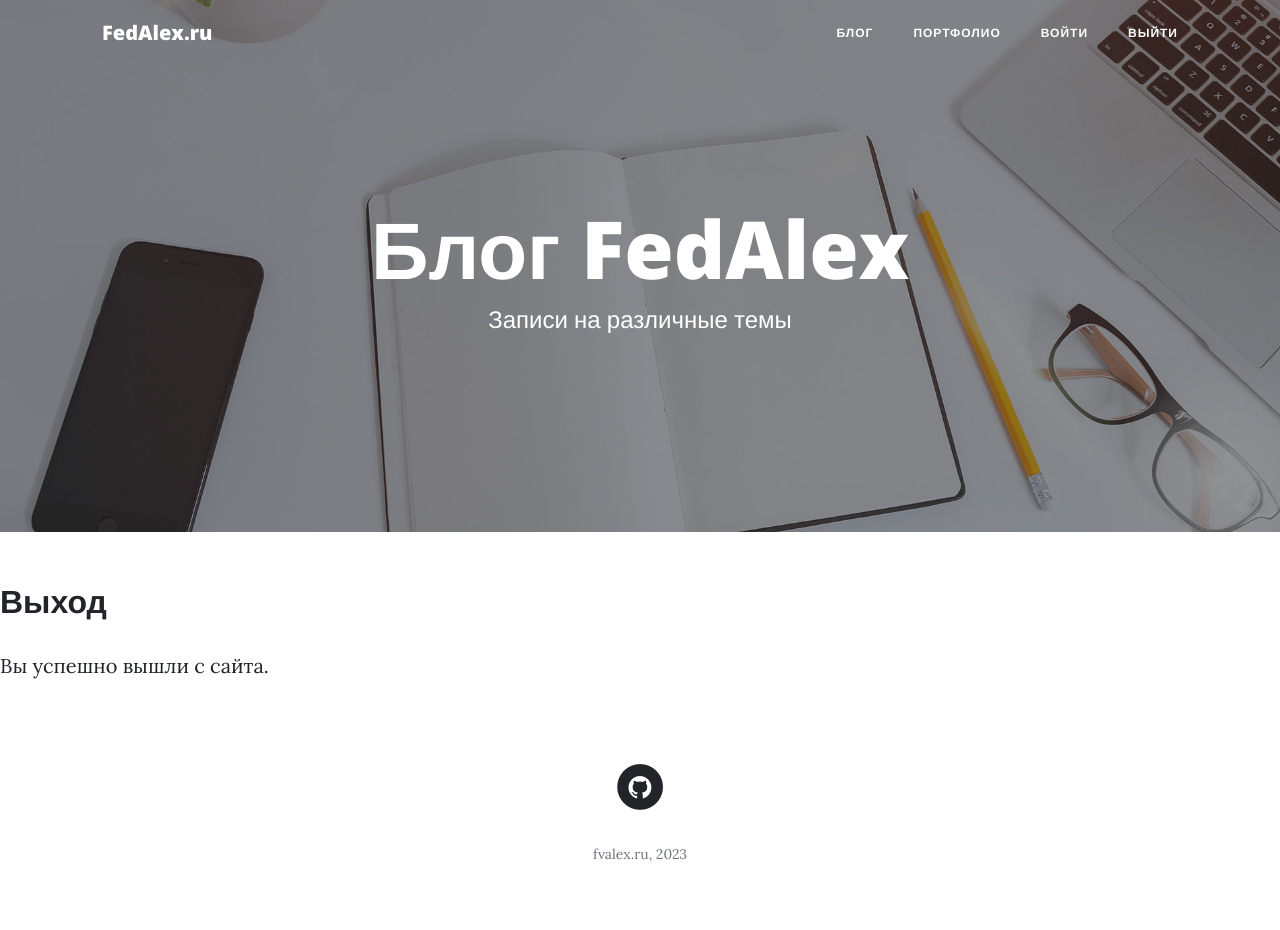
After one commit to AlexsFedGit/my-blog, a Django app: template accounts/templates/accounts/logout.html in a window 1280 px wide. The commit adds this page. Run offline with Django 4.2, Linux system fonts and the light colour scheme; the template is opened without the code that fills it, so the values that code supplies are empty; some libraries are stand-ins or nearby versions.

Commit message:
Created accounts app

```diff
--- /dev/null
+++ b/accounts/templates/accounts/logout.html
@@ -0,0 +1,8 @@
+{% extends 'layout/basic.html' %}
+
+{% block title %}Выход{% endblock %}
+
+{% block content %}
+<h2>Выход</h2>
+<p>Вы успешно вышли с сайта.</p>
+{% endblock %}
--- /dev/null
+++ b/accounts/urls.py
@@ -0,0 +1,10 @@
+from django.urls import path
+
+from accounts import views
+
+
+app_name = 'accounts'
+urlpatterns = [
+    path('login/', views.AppLoginView.as_view(), name='login'),
+    path('logout/', views.AppLogoutView.as_view(), name='logout'),
+]
--- a/app/settings.py
+++ b/app/settings.py
@@ -39,6 +39,7 @@ INSTALLED_APPS = [
     'django.contrib.staticfiles',
     'django_bootstrap5',
     'blog',
+    'accounts',
 ]
 
 MIDDLEWARE = [
--- a/app/urls.py
+++ b/app/urls.py
@@ -19,4 +19,5 @@ from django.urls import path, include
 urlpatterns = [
     path('admin/', admin.site.urls),
     path('', include('blog.urls')),
+    path('account/', include('accounts.urls')),
 ]
--- a/templates/layout/basic.html
+++ b/templates/layout/basic.html
@@ -6,7 +6,7 @@
 <head>
     <meta charset="utf-8">
     <meta name="viewport" content="width=device-width, initial-scale=1.0, shrink-to-fit=no">
-    <title>{% block title %}Главная{% endblock %} - Блог</title>
+    <title>{% block title %}Главная{% endblock %} - fvalex.ru</title>
     <link rel="stylesheet" href="{% static 'assets/bootstrap/css/bootstrap.min.css' %}">
     <link rel="stylesheet" href="https://fonts.googleapis.com/css?family=Open+Sans:300italic,400italic,600italic,700italic,800italic,400,300,600,700,800&amp;display=swap">
     <link rel="stylesheet" href="https://fonts.googleapis.com/css?family=Lora:400,700,400italic,700italic&amp;display=swap">
@@ -26,6 +26,8 @@
                 <ul class="navbar-nav ms-auto">
                     <li class="nav-item"><a class="nav-link active" href="{% url 'blog:index' %}">Блог</a></li>
                     <li class="nav-item"><a class="nav-link" href="#">Портфолио</a></li>
+                    <li class="nav-item"><a class="nav-link" href="{% url 'accounts:login' %}">Войти</a></li>
+                    <li class="nav-item"><a class="nav-link" href="{% url 'accounts:logout' %}">Выйти</a></li>
                 </ul>
             </div>
         </div>
@@ -44,6 +46,7 @@
         </div>
     </header>
     {% endblock %}
+    {% if bootstrap_messages %}
     <section>
         <div class="container">
             <div class="row">
@@ -53,18 +56,29 @@
             </div>
         </div>
     </section>
-    {% block content %}{% endblock %}
-    <footer>
+    {% endif %}
+    {% block content %}
+    <section>
         <div class="container">
             <div class="row">
-                <div class="col-md-10 col-lg-8 mx-auto">
-                    <ul class="list-inline text-center">
-                        <li class="list-inline-item"><a href="https://github.com/AlexsFedGit"><span class="fa-stack fa-lg"><i class="fa fa-circle fa-stack-2x"></i><i class="fa fa-github fa-stack-1x fa-inverse"></i></span></a></li>
-                    </ul>
-                    <p class="text-muted copyright">Copyright&nbsp;©&nbsp;FedorovAlexAcc 2023</p>
+                <div class="col-md-10 mx-auto">
+                {% block content_default %}{% endblock %}
                 </div>
             </div>
         </div>
+    </section>
+    {% endblock %}
+    <footer>
+    <div class="container">
+        <div class="row">
+            <div class="col-md-10 col-lg-8 mx-auto">
+                <ul class="list-inline text-center">
+                    <li class="list-inline-item"><a href="https://github.com/AlexsFedGit"><span class="fa-stack fa-lg"><i class="fa fa-circle fa-stack-2x"></i><i class="fa fa-github fa-stack-1x fa-inverse"></i></span></a></li>
+                </ul>
+                <p class="text-muted copyright">fvalex.ru, 2023</p>
+            </div>
+        </div>
+    </div>
     </footer>
     <script src="{% static 'assets/bootstrap/js/bootstrap.min.js' %}"></script>
 </body>
```
Also changed, not shown: accounts/templates/accounts/login.html (added, +21 -0 lines).
